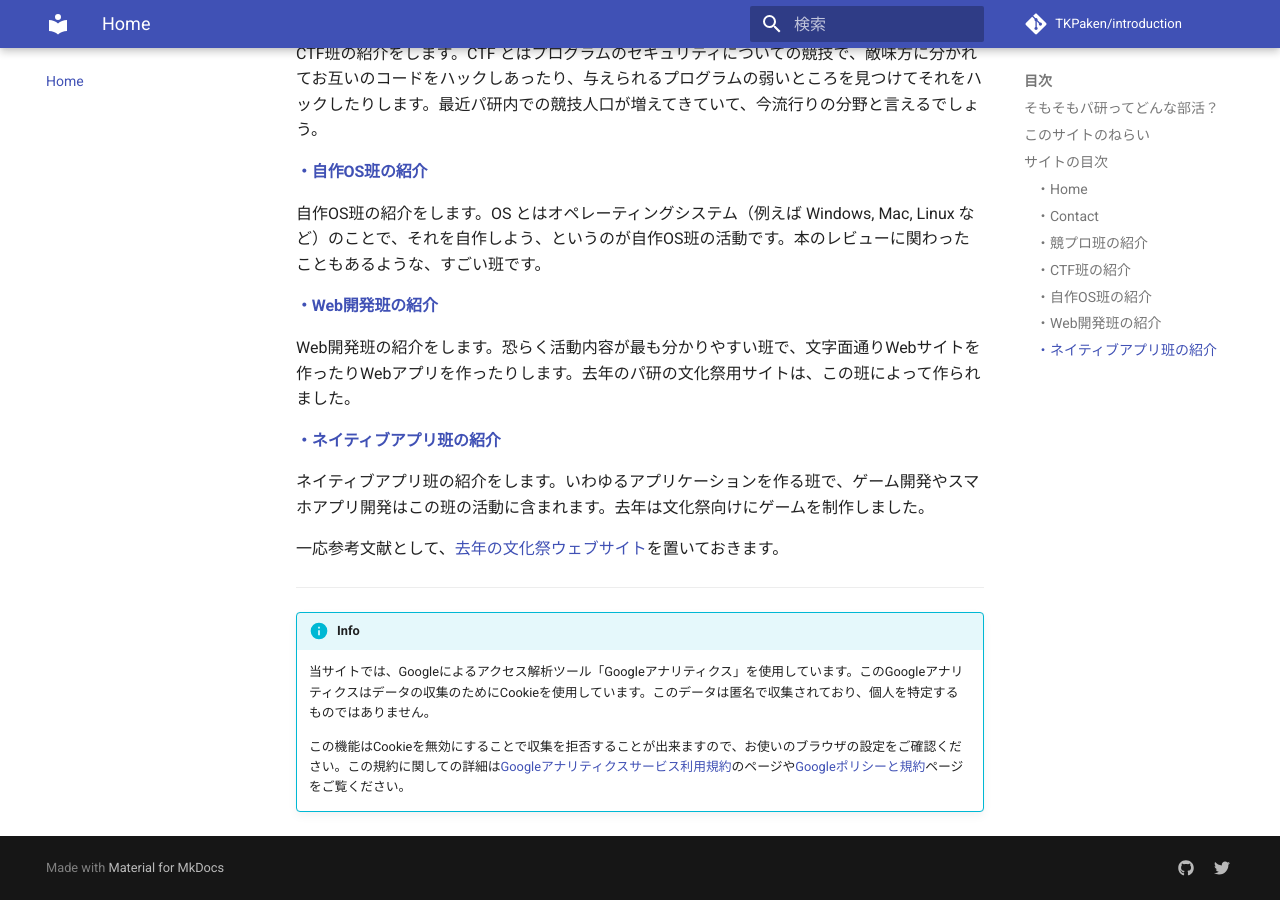
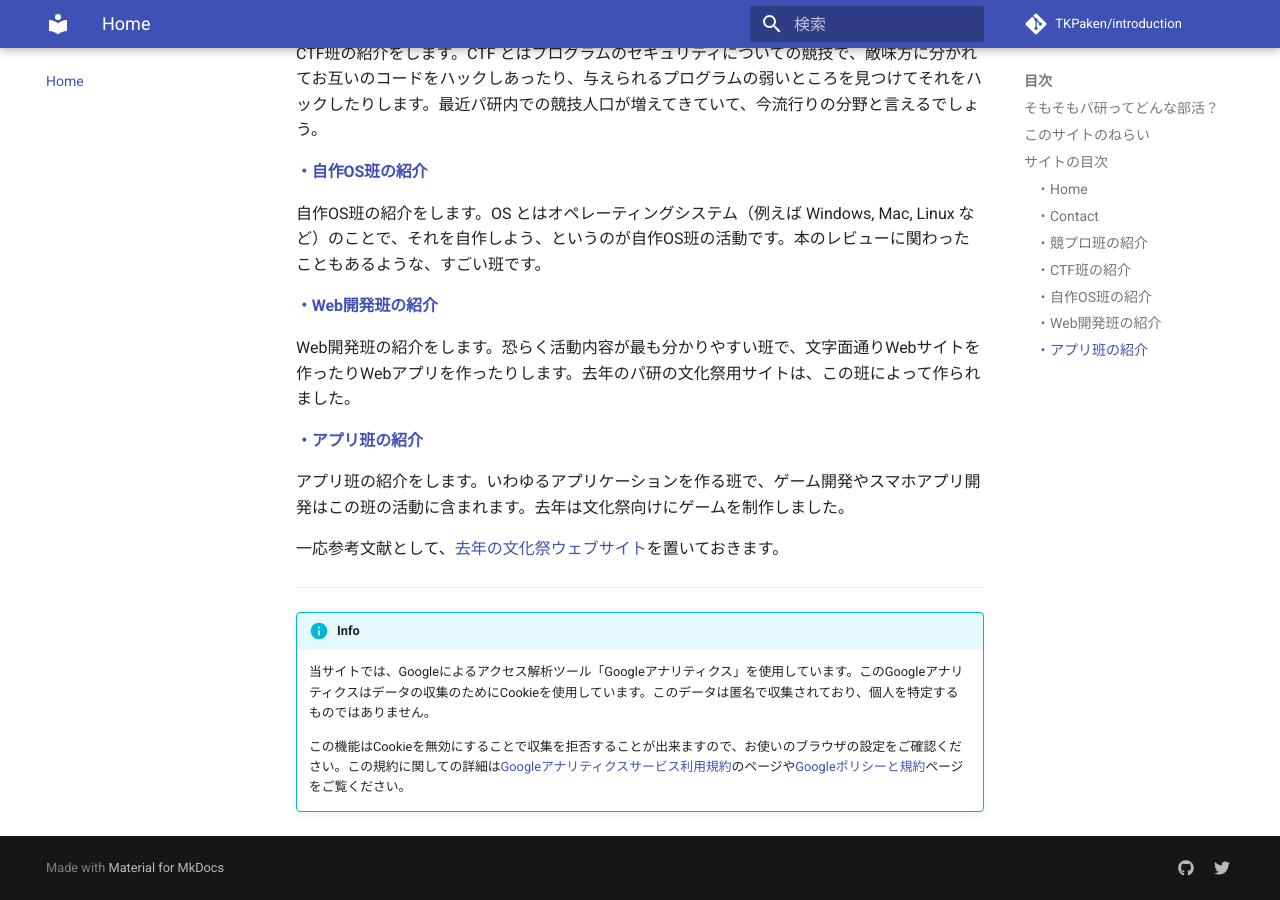
Before and after one commit to TKPaken/beginners, an MkDocs documentation site: the page built from docs/index.md, in a window 1280 px wide and 900 px high, scrolled down 2331 px. Built offline with MkDocs 1.6.1 and Material for MkDocs 9.7.7, drawn with Linux system fonts in a browser that asks for light colours; comment, search, counter and statistics services are not loaded.

Commit message:
「ネイティブアプリ班」と書かれている場所を「アプリ班」に変更

```diff
--- a/docs/index.md
+++ b/docs/index.md
@@ -27,7 +27,7 @@
 - CTF班
 - 自作OS班
 - Web開発班
-- ネイティブアプリ班
+- アプリ班
 
 因みにですが、こういった班活動のいずれにも含まれないような活動をすることも可能です。
 分野によっては、何人かは詳しい先輩もいるかもしれません。やってみたいことがある人は、適当な部員に声を掛けてみてください！
@@ -57,8 +57,8 @@
 #### [・Web開発班の紹介](Web)
 　Web開発班の紹介をします。恐らく活動内容が最も分かりやすい班で、文字面通りWebサイトを作ったりWebアプリを作ったりします。去年のパ研の文化祭用サイトは、この班によって作られました。
 
-#### [・ネイティブアプリ班の紹介](App)
-　ネイティブアプリ班の紹介をします。いわゆるアプリケーションを作る班で、ゲーム開発やスマホアプリ開発はこの班の活動に含まれます。去年は文化祭向けにゲームを制作しました。
+#### [・アプリ班の紹介](App)
+　アプリ班の紹介をします。いわゆるアプリケーションを作る班で、ゲーム開発やスマホアプリ開発はこの班の活動に含まれます。去年は文化祭向けにゲームを制作しました。
 
 
 一応参考文献として、[去年の文化祭ウェブサイト](https://paken2020.web.app/)を置いておきます。
--- a/mkdocs.yml
+++ b/mkdocs.yml
@@ -77,5 +77,5 @@ nav:
     - overview: OS/index.md
   - Web:
     - overview: Web/index.md
-  - ネイティブアプリ:
+  - アプリ:
     - overview: App/index.md
```
